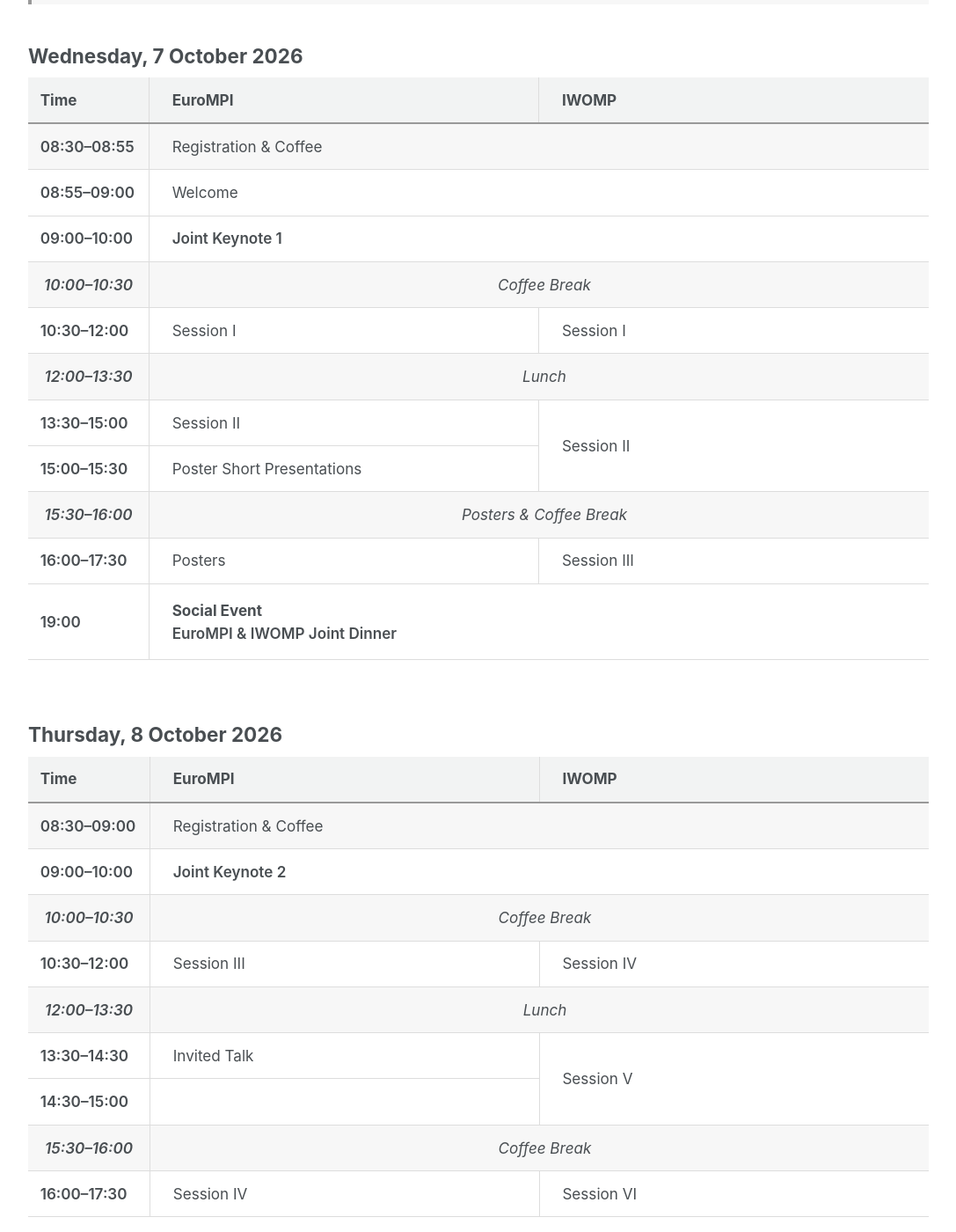
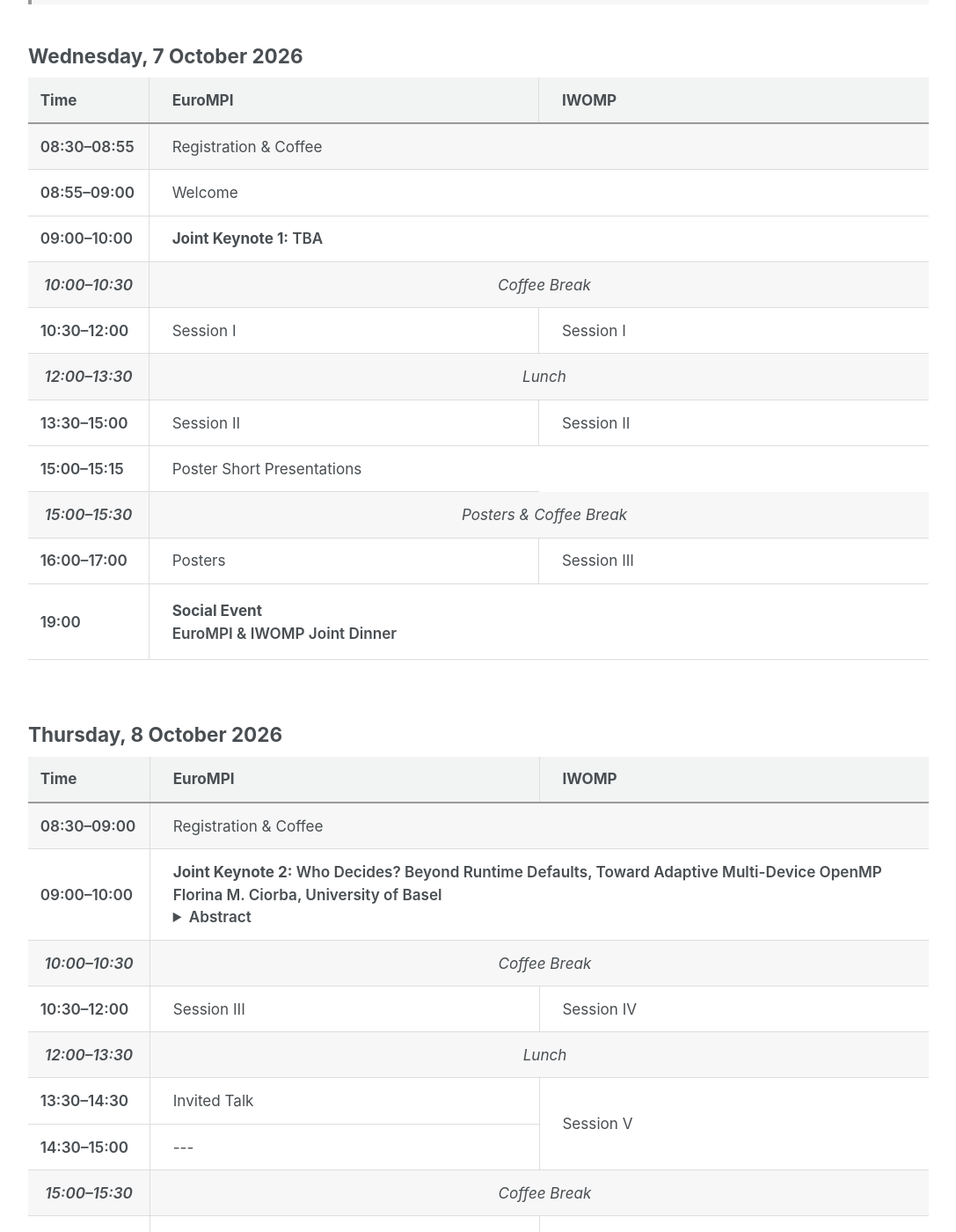
Before and after one commit to eurompi/eurompi.github.io, a Jekyll site: the page built from _pages/program.md, in a window 1280 px wide and 1400 px high, scrolled down 777 px. Shown: the whole window at 88% size, without its empty margins (96-1183 px from the left). Built offline with Jekyll 4.4.1, drawn with Linux system fonts in a browser that asks for light colours; cached includes are drawn as plain includes; some of the changed text lies outside the part shown.

Commit message:
Update program and sync with IWOMP, added kenote 2 infos
Signed-off-by: Christoph Niethammer <niethammer@hlrs.de>

```diff
--- a/_pages/program.md
+++ b/_pages/program.md
@@ -146,7 +146,7 @@
 
   <tr class="program-keynote">
     <td>09:00–10:00</td>
-    <td colspan="2">Joint Keynote 1</td>
+    <td colspan="2"><strong>Joint Keynote 1:</strong> TBA</td>
   </tr>
 
   <tr class="program-break">
@@ -168,21 +168,21 @@
   <tr>
     <td>13:30–15:00</td>
     <td>Session II</td>
-    <td rowspan="2">Session II</td>
+    <td>Session II</td>
   </tr>
 
   <tr>
-    <td>15:00–15:30</td>
+    <td>15:00–15:15</td>
     <td>Poster Short Presentations</td>
   </tr>
 
   <tr class="program-break">
-    <td>15:30–16:00</td>
+    <td>15:00–15:30</td>
     <td colspan="2">Posters &amp; Coffee Break</td>
   </tr>
 
   <tr>
-    <td>16:00–17:30</td>
+    <td>16:00–17:00</td>
     <td>Posters</td>
     <td>Session III</td>
   </tr>
@@ -204,7 +204,15 @@
 
   <tr class="program-keynote">
     <td>09:00–10:00</td>
-    <td colspan="2">Joint Keynote 2</td>
+    <td colspan="2"><strong>Joint Keynote 2:</strong> Who Decides? Beyond Runtime Defaults, Toward Adaptive Multi-Device OpenMP
+Florina M. Ciorba, University of Basel
+      <details>
+      <summary>Abstract</summary>
+      <p>High performance computing (HPC) has long driven breakthroughs in physics, chemistry, and engineering. Today, the emergence of digital twins in healthcare introduces a new frontier: personalized, physics-informed simulations of the human vascular system. These models demand solving fluid dynamics over complex 3D anatomies across millions of heartbeats, while integrating continuous data from wearable sensors. The result is petabyte-scale datasets and real-time simulation needs that stretch the limits of algorithms, data handling, and scalability. This keynote will highlight how vascular digital twins expose new challenges and opportunities for HPC—reducing communication overhead in parallel time integration, compressing multimodal data streams without losing fidelity, and enabling adaptive, continuous simulation at exascale. Meeting these challenges requires leadership-scale systems co-designed with novel algorithms and workflows. Beyond medicine, these lessons illustrate how HPC can evolve to support time-critical, data-rich applications across domains, underscoring the need for sustained investment and long-term vision in high performance computing.</p>
+
+      <p><strong>Florina M. Ciorba</strong>: Florina M. Ciorba is Professor of High Performance Computing and head of the HPC Lab at the University of Basel, Switzerland, which she founded in 2015. She earned her Ph.D. from the National Technical University of Athens, Greece in 2008, followed by postdoctoral positions at Mississippi State University, USA, and Dresden University of Technology, Germany. Her research focuses on scheduling and resource management, and on enhancing performance, resilience, portability, reproducibility, and autonomy in HPC and AI/ML systems. Recent work includes autotuning, energy-efficient cosmological simulations, and autonomy loops for system performance. Her group developed LB4OMP and Auto4OMP, open-source extensions of the LLVM OpenMP runtime for dynamic loop scheduling and automated scheduling algorithm selection. She has published nearly 100 peer-reviewed papers and received several best paper awards. She is a founding board member and PI of the Basel node in the SKACH project (Swiss SKAO Consortium) and co-founded IDEAS4HPC, the Swiss chapter of Women in HPC. She also serves on other various boards and committees related to HPC and energy efficiency. She is a senior & life member of ACM and active in IEEE, HiPEAC, and DISCOVER-US.  More at <a href="http://hpc.dmi.unibas.ch/">http://hpc.dmi.unibas.ch</a>.</p>
+      </details>
+    </td>
   </tr>
 
   <tr class="program-break">
@@ -231,16 +239,16 @@
 
   <tr>
     <td>14:30–15:00</td>
-    <td></td>
+    <td>---</td>
   </tr>
 
   <tr class="program-break">
-    <td>15:30–16:00</td>
+    <td>15:00–15:30</td>
     <td colspan="2">Coffee Break</td>
   </tr>
 
   <tr>
-    <td>16:00–17:30</td>
+    <td>15:30–17:00</td>
     <td>Session IV</td>
     <td>Session VI</td>
   </tr>
@@ -253,8 +261,8 @@
 <div class="program-day"> <table class="program-table"> <thead> <tr> <th class="program-time">Time</th> <th>EuroMPI</th> <th>IWOMP</th> </tr> </thead> <tbody> <tr class="program-registration"> <td>08:30–09:00</td> <td colspan="2">Registration &amp; Coffee</td> </tr>
 
   <tr class="program-keynote">
-    <td>09:00–09:30</td>
-    <td colspan="2">Joint Keynote 3</td>
+    <td>09:00–10:00</td>
+    <td colspan="2"><strong>Joint Keynote 3:</strong> TBA</td>
   </tr>
 
   <tr>
@@ -270,7 +278,7 @@
 
   <tr class="program-panel">
     <td>11:30–12:30</td>
-    <td colspan="2">Joint Panel</td>
+    <td colspan="2"><strong>Joint Panel:</strong> TBA</td>
   </tr>
 
   <tr>
```
